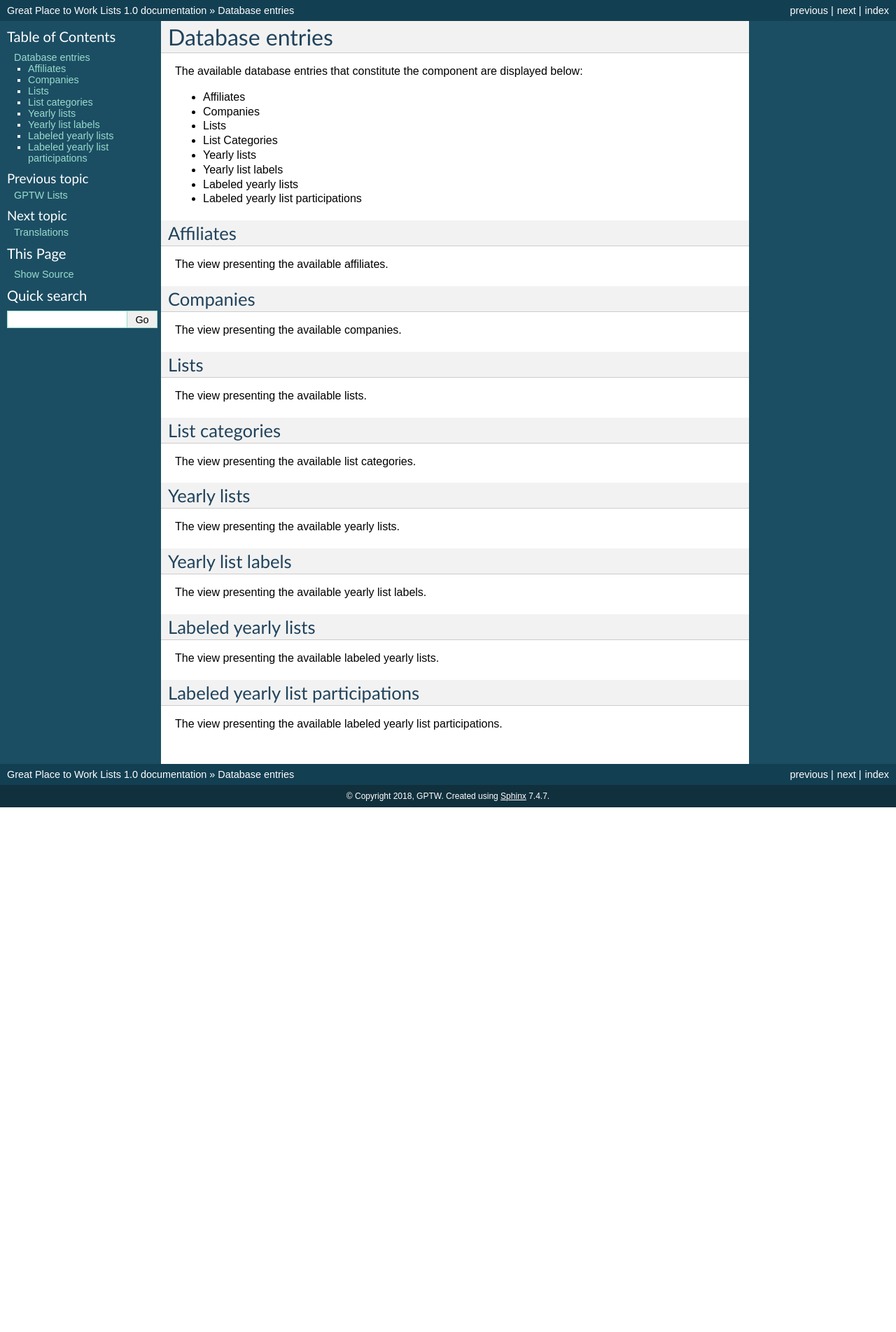
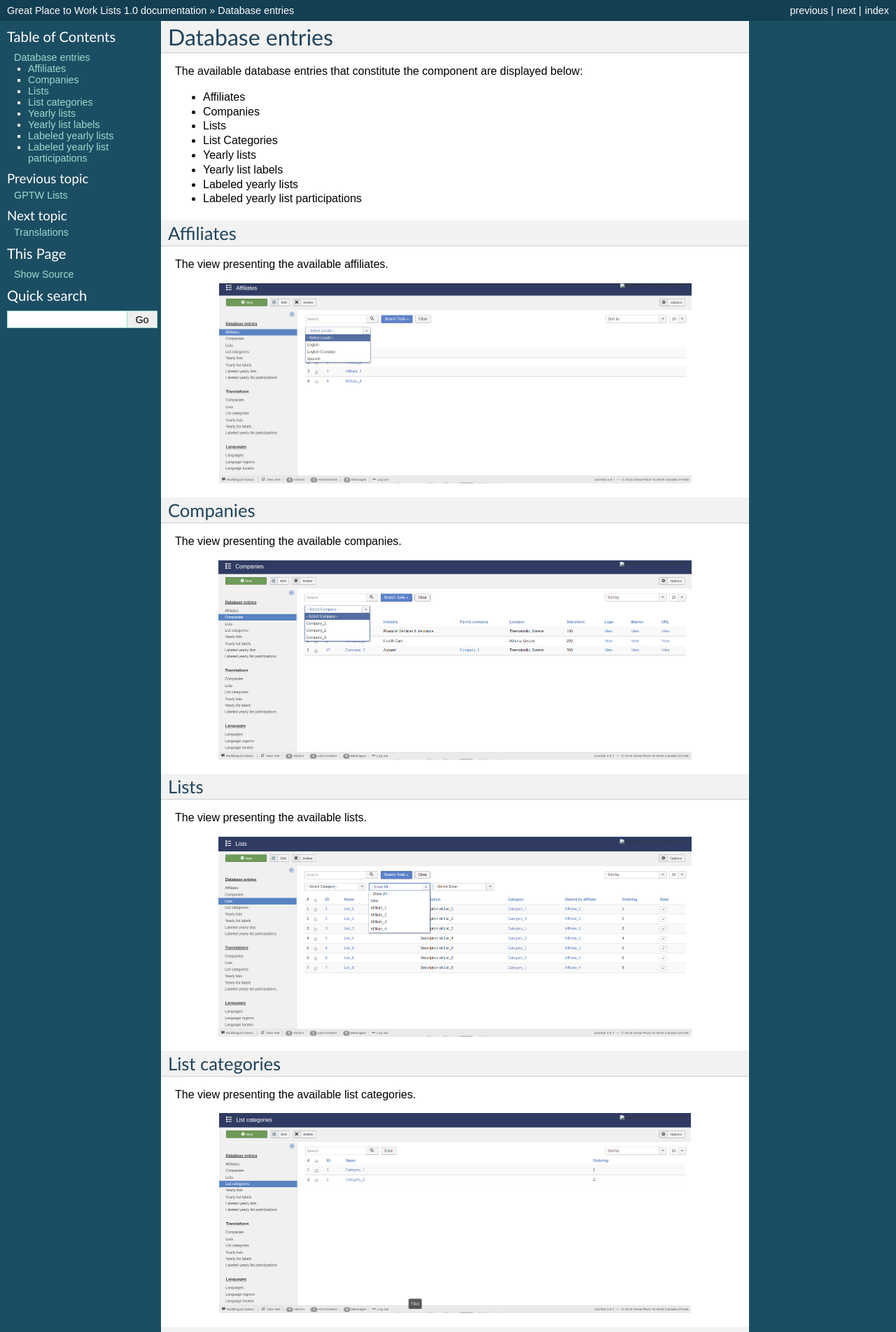
Before and after one commit to treste91/Great-Place-to-Work-Lists, a Sphinx documentation site: the page built from docs/backend/db_entries.rst, in a window 1280 px wide. Shown: the top 1904 px of the page at 70% size. Built offline with Sphinx 7.4.7, drawn with Linux system fonts in a browser that asks for light colours; before the commit the page ends 1154 px from its top, so only the background shows below that.

Commit message:
Update db_entries.rst

```diff
--- a/docs/backend/db_entries.rst
+++ b/docs/backend/db_entries.rst
@@ -24,37 +24,77 @@
 
 The view presenting the available affiliates.
 
+.. image:: db_entries_affiliates.png
+   :scale: 50 %
+   :alt: Affiliates
+   :align: center
+
 Companies
 ---------
 
 The view presenting the available companies.
+
+.. image:: db_entries_companies.png
+   :scale: 50 %
+   :alt: Companies
+   :align: center
 
 Lists
 -----
 
 The view presenting the available lists.
 
+.. image:: db_entries_lists.png
+   :scale: 50 %
+   :alt: Lists
+   :align: center
+
 List categories
 ---------------
 
 The view presenting the available list categories.
+
+.. image:: db_entries_list_categories.png
+   :scale: 50 %
+   :alt: List categories
+   :align: center
 
 Yearly lists
 ------------
 
 The view presenting the available yearly lists.
 
+.. image:: db_entries_yearly_lists.png
+   :scale: 50 %
+   :alt: Yearly lists
+   :align: center
+
 Yearly list labels
 ------------------
 
 The view presenting the available yearly list labels.
+
+.. image:: db_entries_yearly_list_labels.png
+   :scale: 50 %
+   :alt: Yearly list labels
+   :align: center
 
 Labeled yearly lists
 --------------------
 
 The view presenting the available labeled yearly lists.
 
+.. image:: db_entries_labeled_yearly_lists.png
+   :scale: 50 %
+   :alt: Labeled yearly lists
+   :align: center
+
 Labeled yearly list participations
 ----------------------------------
 
 The view presenting the available labeled yearly list participations.
+
+.. image:: db_entries_labeled_yearly_list_participations.png
+   :scale: 50 %
+   :alt: Labeled yearly list participations
+   :align: center
```
